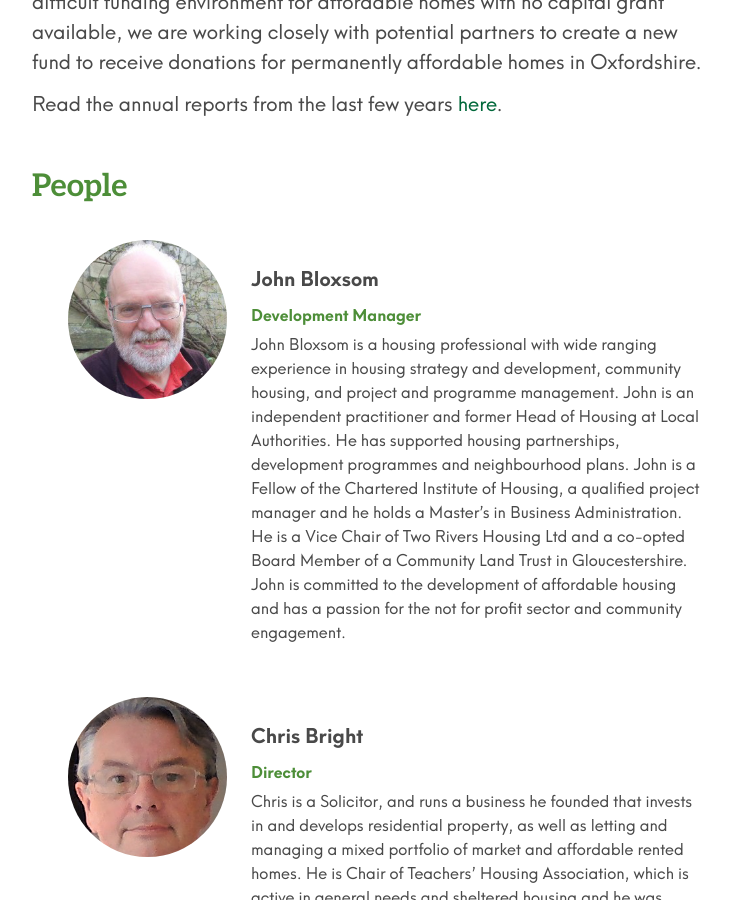
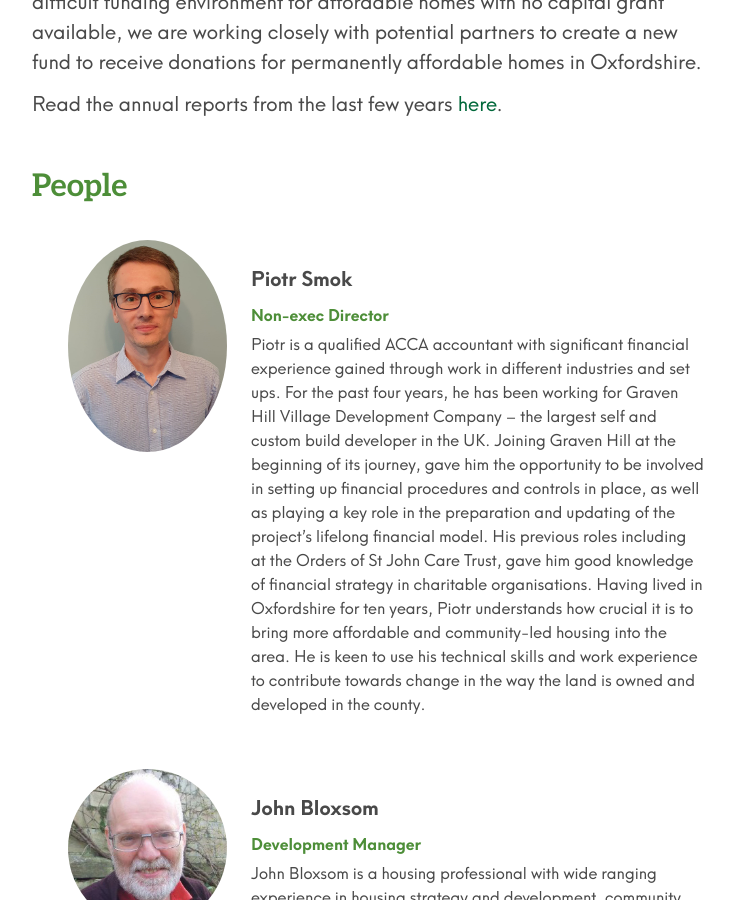
Before and after one commit to johnpuddephatt/oclt, a Jekyll site: the page built from _pages/about.md, in a window 1280 px wide and 900 px high, scrolled down 830 px. Shown: the whole window, without its empty margins (272-1006 px from the left). Built offline with Jekyll 4.4.1, drawn with Linux system fonts in a browser that asks for light colours.

Commit message:
Update from Forestry.io Oxfordshire CLT created uploads/1.jpg Oxfordshire CLT updated _data/people.yml

```diff
--- a/_data/people.yml
+++ b/_data/people.yml
@@ -1,5 +1,20 @@
 ---
 people:
+- name: Piotr Smok
+  role: Non-exec Director
+  image: "/uploads/1.jpg"
+  description: 'Piotr is a qualified ACCA accountant with significant financial experience
+    gained through work in different industries and set ups. For the past four years,
+    he has been working for Graven Hill Village Development Company – the largest
+    self and custom build developer in the UK. Joining Graven Hill at the beginning
+    of its journey, gave him the opportunity to be involved in setting up financial
+    procedures and controls in place, as well as playing a key role in the preparation
+    and updating of the project''s lifelong financial model. His previous roles including
+    at the Orders of St John Care Trust, gave him good knowledge of financial strategy
+    in charitable organisations. Having lived in Oxfordshire for ten years, Piotr
+    understands how crucial it is to bring more affordable and community-led housing
+    into the area. He is keen to use his technical skills and  work experience to
+    contribute towards change in the way the land is owned and developed in the county. '
 - name: John Bloxsom
   role: Development Manager
   description: John Bloxsom is a housing professional with wide ranging experience
```
Also changed, not shown: uploads/1.jpg (added).
